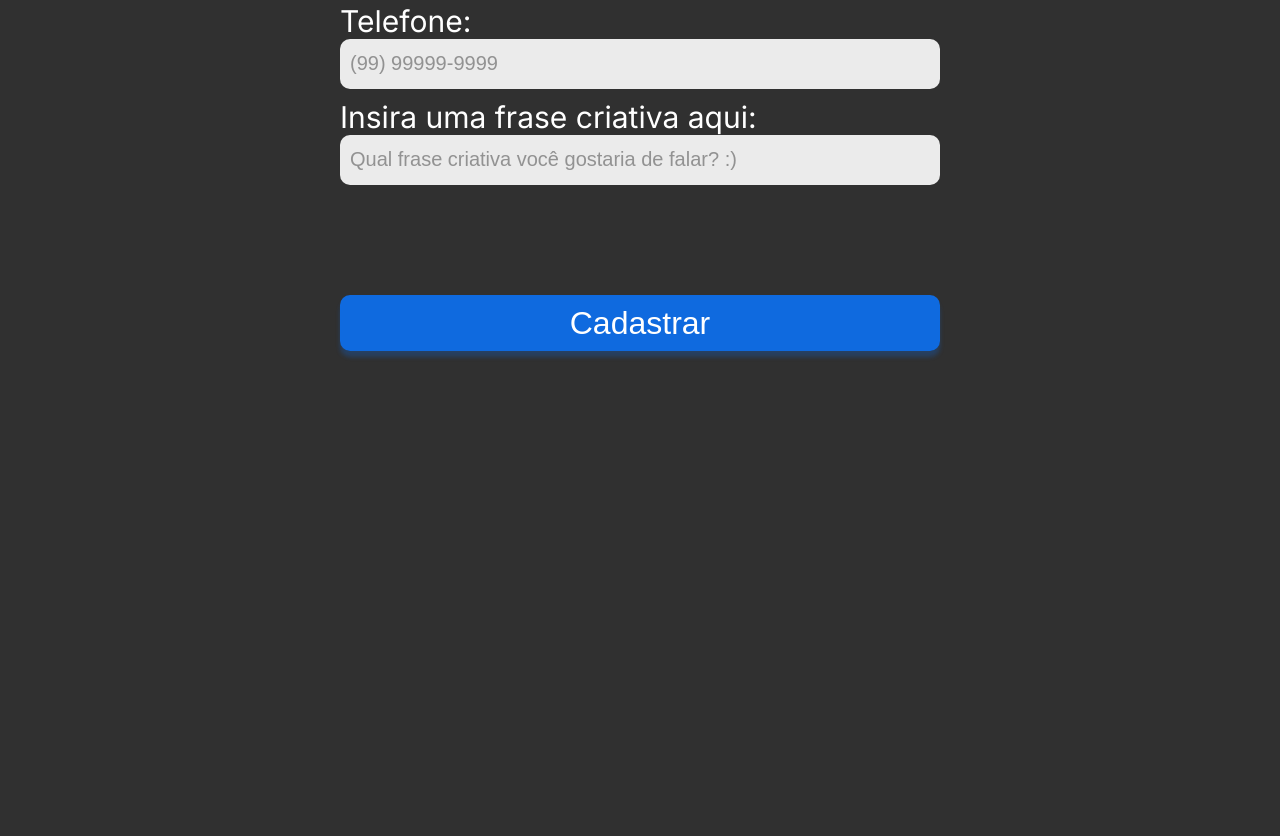
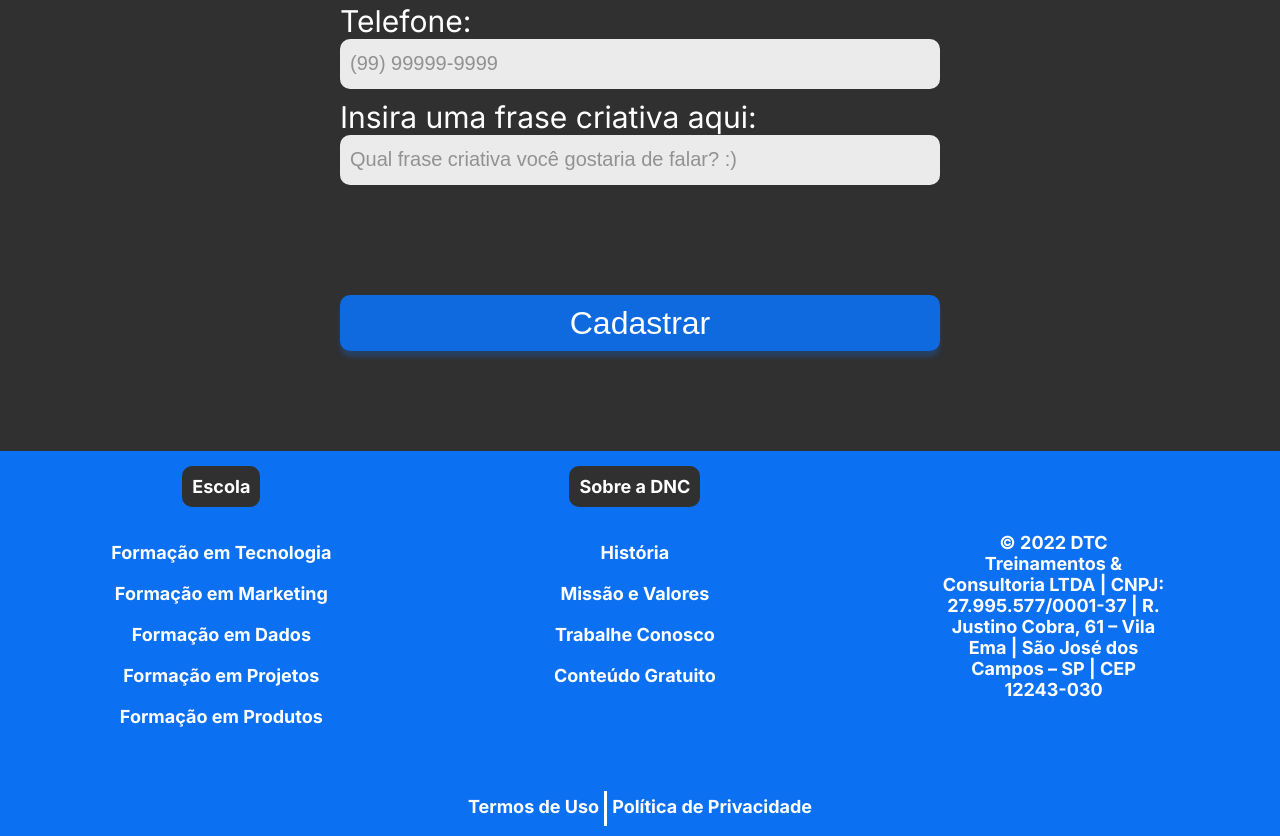
Before and after one commit to Venturolidev/bootcamp-dnc, a plain HTML site: page index.html in a window 1280 px wide. Shown: the part 1072-1908 px from the top of the page. Before the commit the page ends 1523 px from the top, so only its background shows below. Drawn offline with Linux system fonts and the light colour scheme.

```diff
--- a/estilo.css
+++ b/estilo.css
@@ -158,3 +158,142 @@
     box-shadow: 0px 6px 4px rgba(12, 112, 242, 0.25);
     cursor: pointer;
  }
+
+ /* Footer */
+
+ footer {
+   width: 100%;
+   background-color:var(--azul-dnc);
+ }
+
+ footer .linha1 {
+   display: flex;
+   justify-content: space-around;
+   align-items: center;
+ }
+
+ footer ul {
+   list-style: none;
+   margin: 0px;
+   padding: 0px;
+ }
+
+ footer nav {
+   display: flex;
+   flex-direction: column;
+   align-items: center;
+   height: 330px;
+ }
+
+
+ footer h5 {
+   text-align: center;
+   color: #FFFFFF;
+   font-weight: 800;
+   font-size: 18px;
+   font-family: var(--font-padrao);
+
+   background-color:var(--preto-dnc);
+   border-radius: 10px;
+   padding: 10px 10px 10px 10px;
+   margin: 15px;
+ }
+
+ footer ul li {
+   text-align: center;
+   color: #FFFFFF;
+   font-weight: 600;
+   font-size: 18px;
+   font-family: var(--font-padrao);
+   margin: 20px 0px 20px 0px ;
+ }
+
+ footer ul li a {
+   color: #FFFFFF;
+   text-decoration: none;
+ }
+
+ footer ul li a:hover {
+   color: var(--cinza-hover);
+ }
+
+ footer .endereco {
+   font-weight: 600;
+   font-size: 18px;
+   font-family: var(--font-padrao);
+   color: #FFFFFF;
+   text-align: center;
+   width: 18%;
+ }
+
+ footer .linha2 {
+   height: 35px;
+   display: flex;
+   justify-content: center;
+   margin: 0px;
+   padding: 10px;
+ }
+
+ footer .linha2 a {
+   font-family: var(--font-padrao);
+   font-size: 18px;
+   font-weight: 600;
+   color: #FFFFFF;
+   text-decoration: none;
+   padding: 5px;
+}
+footer .linha2 a:first-child {
+   border-right: 3px solid white;
+}
+
+ footer .linha2 a:hover {
+   color: var(--cinza-hover);
+ }
+
+ @media only screen and (max-width: 600px) {
+
+   #principal {
+      flex-direction: column;
+      height: auto;
+   }
+
+   #menu {
+      flex-direction: column;
+      width: 100%;
+      margin:0px
+
+   }
+
+   #menu a {
+      height: 50px;
+      align-items: center;
+      height: 50px;
+   }
+
+   #principal button {
+      width: 100px;
+      margin: 0px;
+   }
+
+   /* Section*/
+
+   section h1 {
+      font-size: 38px;
+   }
+
+   section h2 {
+      font-size: 28px;
+      padding-right: 15px;
+      padding-left: 15px;
+   }
+
+   form {
+      width: 95%;
+      font-size: 20px;
+   }
+
+   .checkbox-itens label {
+      font-size: 17px;
+   }
+
+ }
--- a/index.html
+++ b/index.html
@@ -78,7 +78,63 @@
             <input type="submit" value="Cadastrar">
 
         </form>
+
     </section>
+
+    <footer>
+        <div class="linha1">
+            <nav>
+                <h5>
+                    Escola
+                </h5>
+                <ul>
+                    <li>
+                        <a href="">Formação em Tecnologia</a>
+                    </li>
+                    <li>
+                        <a href="">Formação em Marketing</a>
+                    </li>
+                    <li>
+                        <a href="">Formação em Dados</a>
+                    </li>
+                    <li>
+                        <a href="">Formação em Projetos</a>
+                    </li>
+                    <li>
+                        <a href="">Formação em Produtos</a>
+                    </li>
+                </ul>
+            </nav>
+            <nav>
+                <h5>Sobre a DNC</h5>
+                <ul>
+                    <li>
+                        <a href="">História</a>
+                    </li>
+                    <li>
+                        <a href="">Missão e Valores</a>
+                    </li>
+                    <li>
+                        <a href="">Trabalhe Conosco</a>
+                    </li>
+                    <li>
+                        <a href="">Conteúdo Gratuito</a>
+                    </li>
+                </ul>
+            </nav>
+
+            <div class="endereco">
+                © 2022 DTC Treinamentos & Consultoria LTDA | CNPJ: 27.995.577/0001-37 | R. Justino Cobra, 61 – Vila Ema | São José dos Campos – SP | CEP 12243-030
+            </div>
+
+        </div>
+
+        <div class="linha2">
+            <a href="">Termos de Uso</a>
+            <a href="">Política de Privacidade</a>
+        </div>
+
+    </footer>
 
 </body>
 </html>
```
